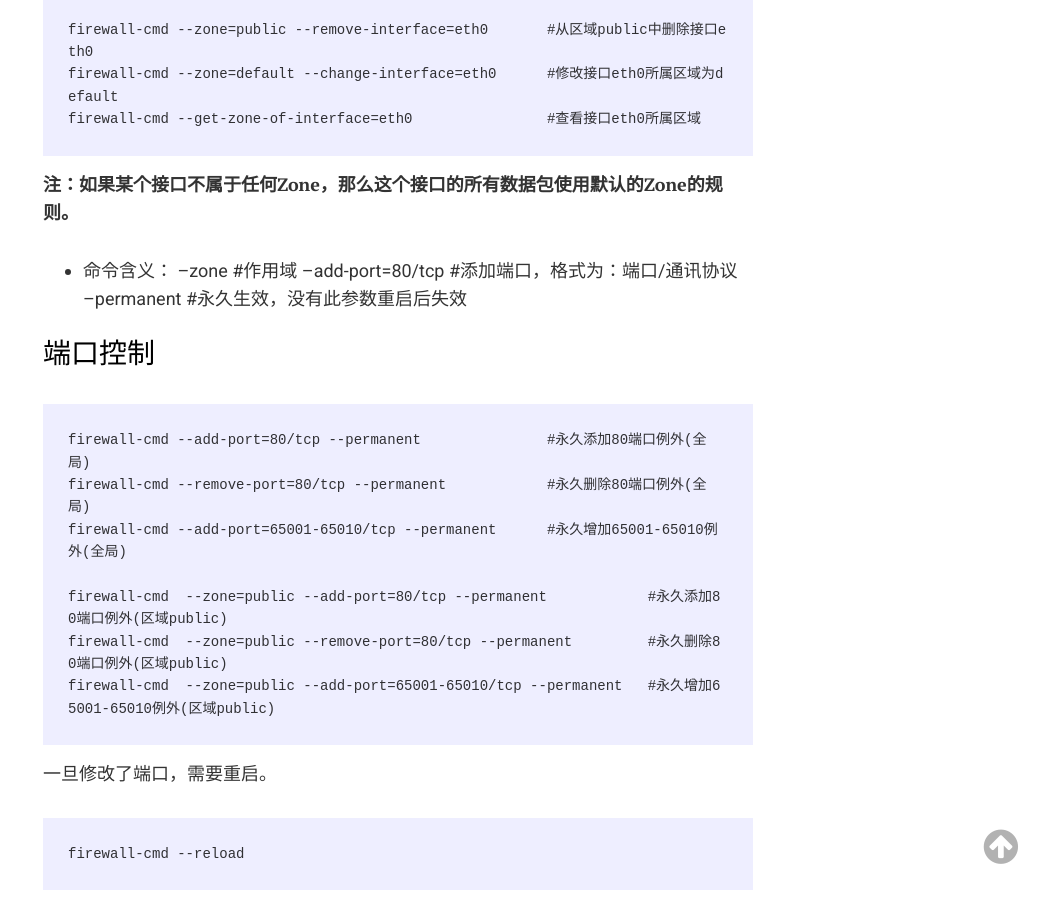
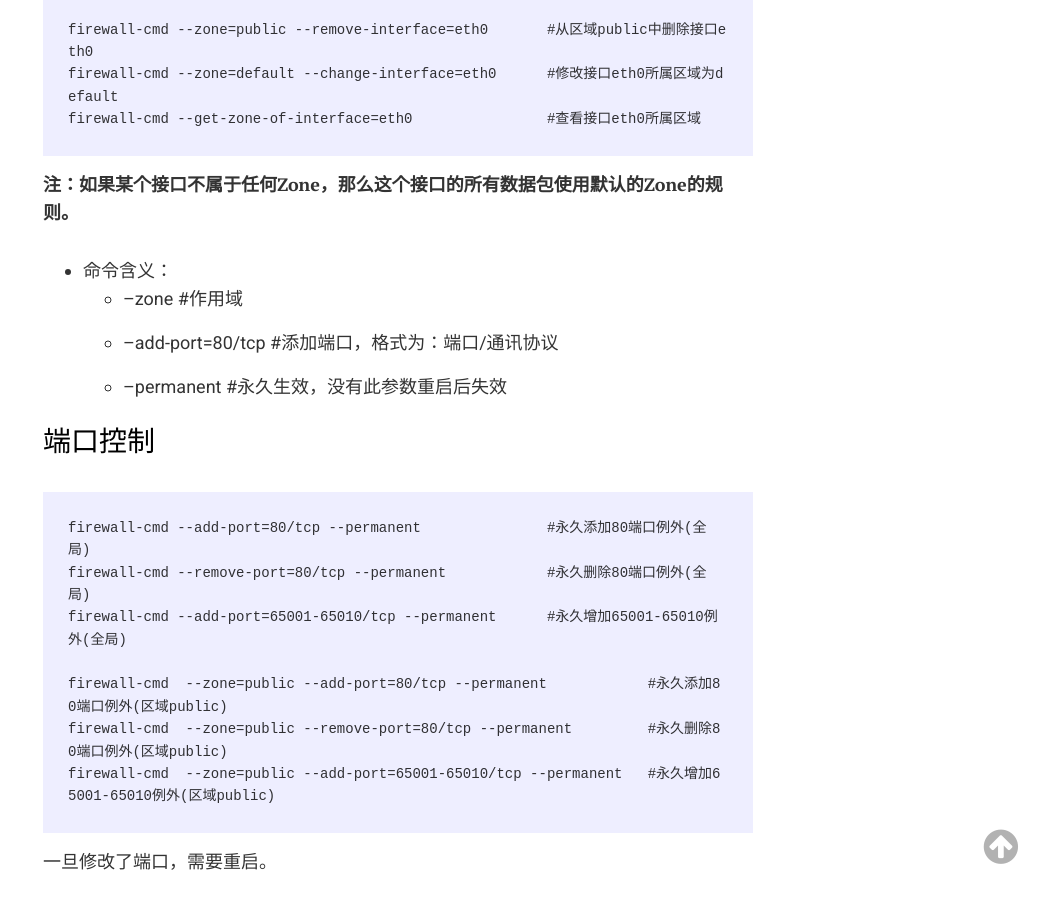
Before and after one commit to caychen/caychen.github.io, a Jekyll site: the page built from _posts/2020-10-30-Centos7防火墙命令.md, in a window 1280 px wide and 900 px high, scrolled down 4931 px. Shown: the whole window, without its empty margins (242-1280 px from the left). Built offline with Jekyll 4.4.1, drawn with Linux system fonts in a browser that asks for light colours.

Commit message:
修改文件内容&格式

```diff
--- a/_posts/2020-10-30-Centos7防火墙命令.md
+++ b/_posts/2020-10-30-Centos7防火墙命令.md
@@ -7,9 +7,9 @@
 description: 主要描述了Centos防火墙简介、特性，及其一些常用的设置命令等，读者自行操作。
 ---
 
+## 简介
+
 自从Centos升级到7之后，内置的防火墙已经从iptables变成了firewalld。
-
-## 简介
 
 firewalld 提供了支持网络/防火墙区域(zone)定义网络链接以及接口安全等级的动态防火墙管理工具。它支持 IPv4, IPv6 防火墙设置以及以太网桥接，并且拥有运行时配置和永久配置选项。它也支持允许服务或者应用程序直接添加防火墙规则的接口。 以前的 system-config-firewall/lokkit 防火墙模型是静态的，每次修改都要求防火墙完全重启。这个过程包括内核 netfilter 防火墙模块的卸载和新配置所需模块的装载等。而模块的卸载将会破坏状态防火墙和确立的连接。
 
@@ -127,9 +127,9 @@
 **注：如果某个接口不属于任何Zone，那么这个接口的所有数据包使用默认的Zone的规则。**
 
 - 命令含义：
-   --zone #作用域
-   --add-port=80/tcp  #添加端口，格式为：端口/通讯协议
-   --permanent   #永久生效，没有此参数重启后失效
+   - --zone #作用域
+   - --add-port=80/tcp  #添加端口，格式为：端口/通讯协议
+   - --permanent   #永久生效，没有此参数重启后失效
 
 ## 端口控制
 
```
Also changed, not shown: LICENSE.txt (deleted).
